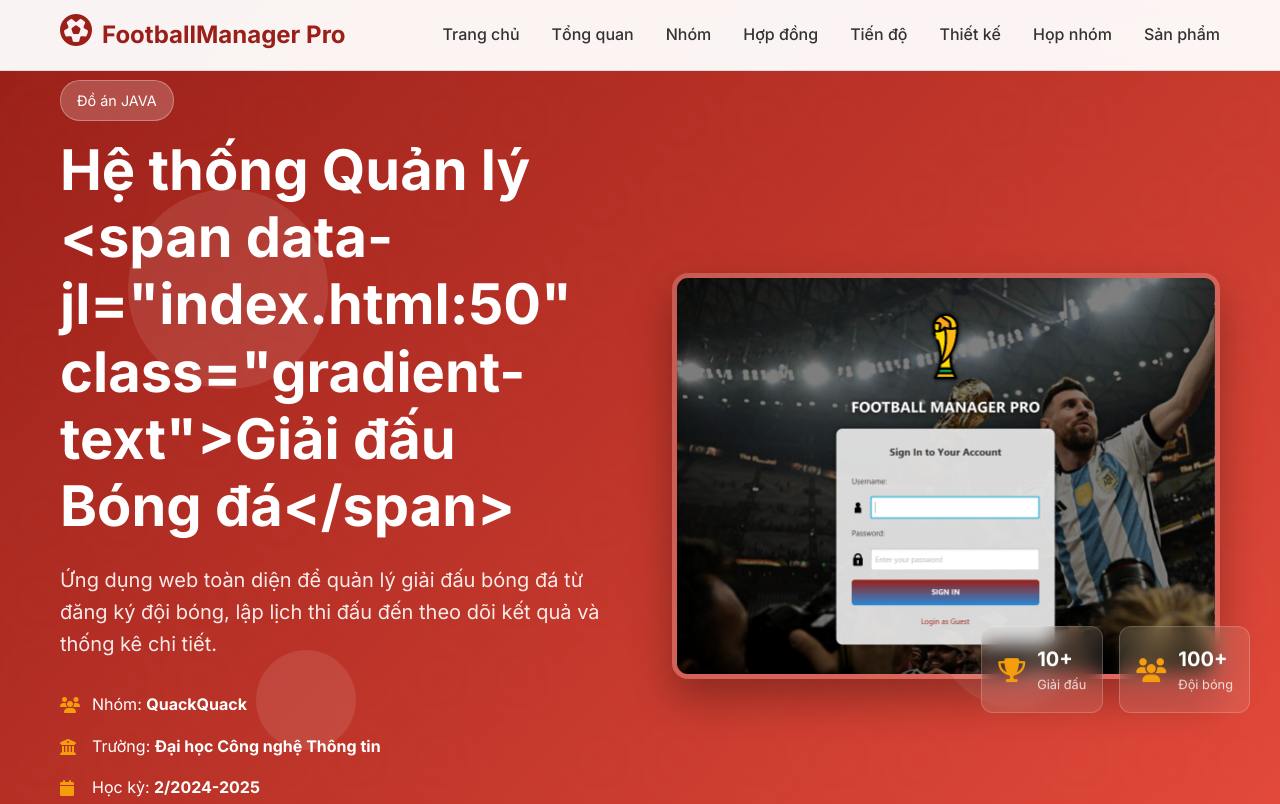
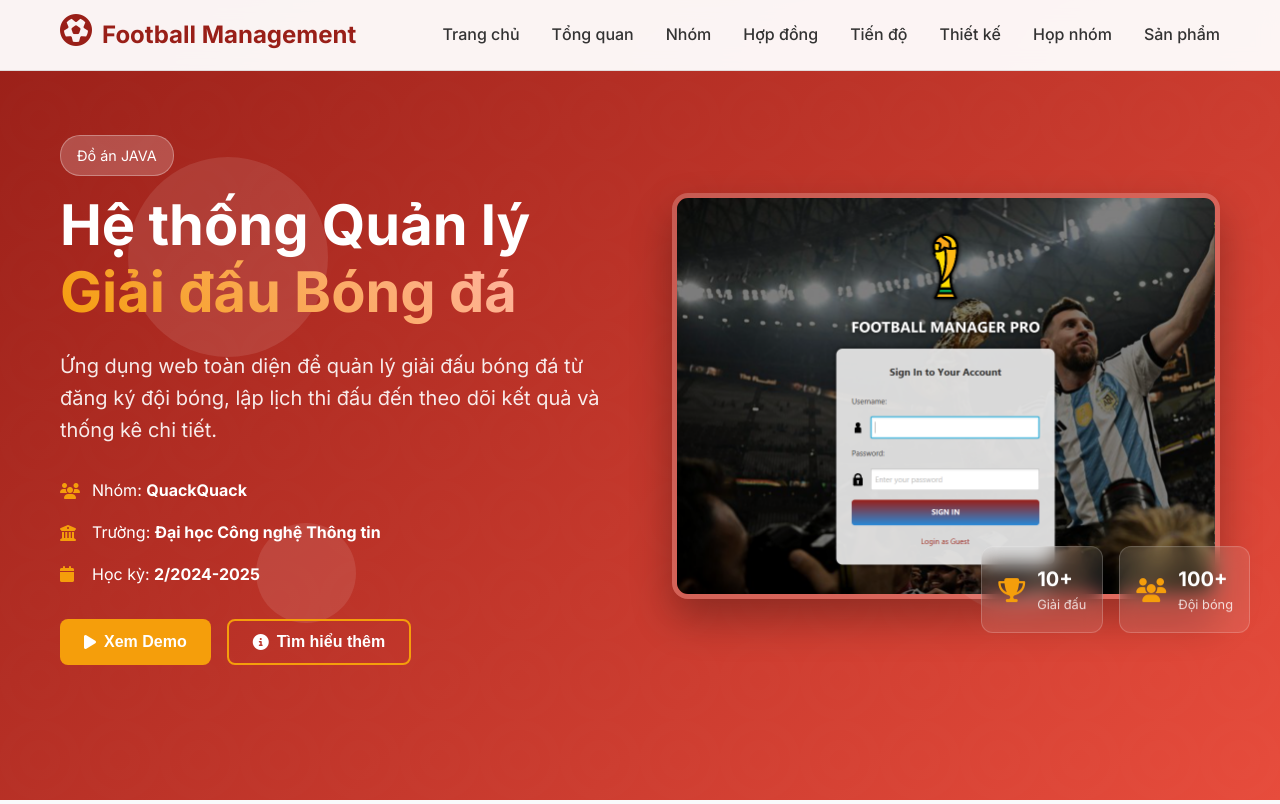
Before and after one commit to Ngnquoc1/Project-Showcase-Website, a plain HTML site: page index.html in a window 1280 px wide. Shown: the top 804 px of the page. Drawn offline with nearby package versions, Linux system fonts and the light colour scheme.

Commit message:
sửa lỗi hiện thị text

```diff
--- a/index.html
+++ b/index.html
@@ -7,7 +7,10 @@
     <meta name="description" content="Website showcase dự án nhóm sinh viên về Hệ thống Quản lý Giải đấu Bóng đá">
     <link rel="stylesheet" href="styles.css">
     <link href="https://fonts.googleapis.com/css2?family=Inter:wght@300;400;500;600;700&display=swap" rel="stylesheet">
+    <link href="https://unpkg.com/aos@2.3.1/dist/aos.css" rel="stylesheet">
     <link rel="stylesheet" href="https://cdnjs.cloudflare.com/ajax/libs/font-awesome/6.4.0/css/all.min.css">
+    <script src="https://unpkg.com/aos@2.3.1/dist/aos.js"></script>
+
 </head>
 <body>
     <!-- Navigation -->
@@ -15,7 +18,7 @@
         <div class="nav-container">
             <div class="nav-logo">
                 <i class="fas fa-futbol"></i>
-                <span>FootballManager Pro</span>
+                <span>Football Management </span>
             </div>
             <ul class="nav-menu" id="nav-menu">
                 <li><a href="#home" class="nav-link">Trang chủ</a></li>
--- a/script.js
+++ b/script.js
@@ -1,5 +1,4 @@
 // script.js
-
 // Initialize AOS (Animate On Scroll)
 if (typeof AOS !== "undefined") {
   AOS.init({
@@ -270,6 +269,23 @@ window.addEventListener("load", () => {
     typeWriter(heroTitle, originalText, 50)
   }
 })
+function typeWriter(element, html, speed = 100) {
+  let i = 0
+  let isTag = false
+  let text = ""
+  function type() {
+    if (i < html.length) {
+      if (html[i] === "<") isTag = true
+      text += html[i]
+      if (html[i] === ">") isTag = false
+      element.innerHTML = text
+      i++
+      setTimeout(type, isTag ? 0 : speed)
+    }
+  }
+  element.innerHTML = ""
+  type()
+}
 
 // Counter animation for statistics
 function animateCounters() {
```
